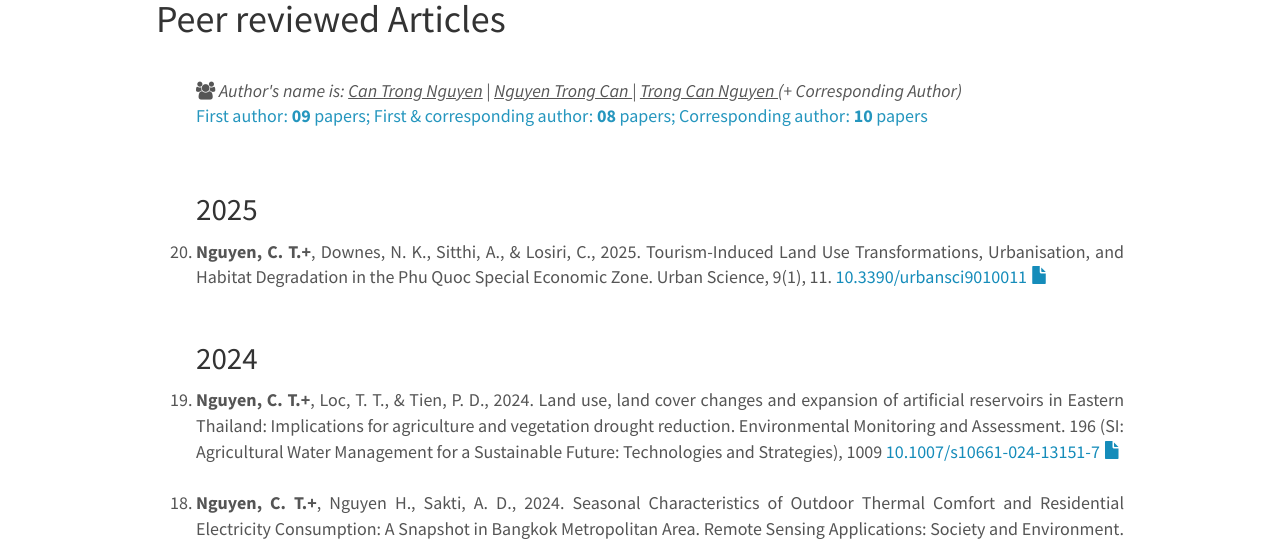
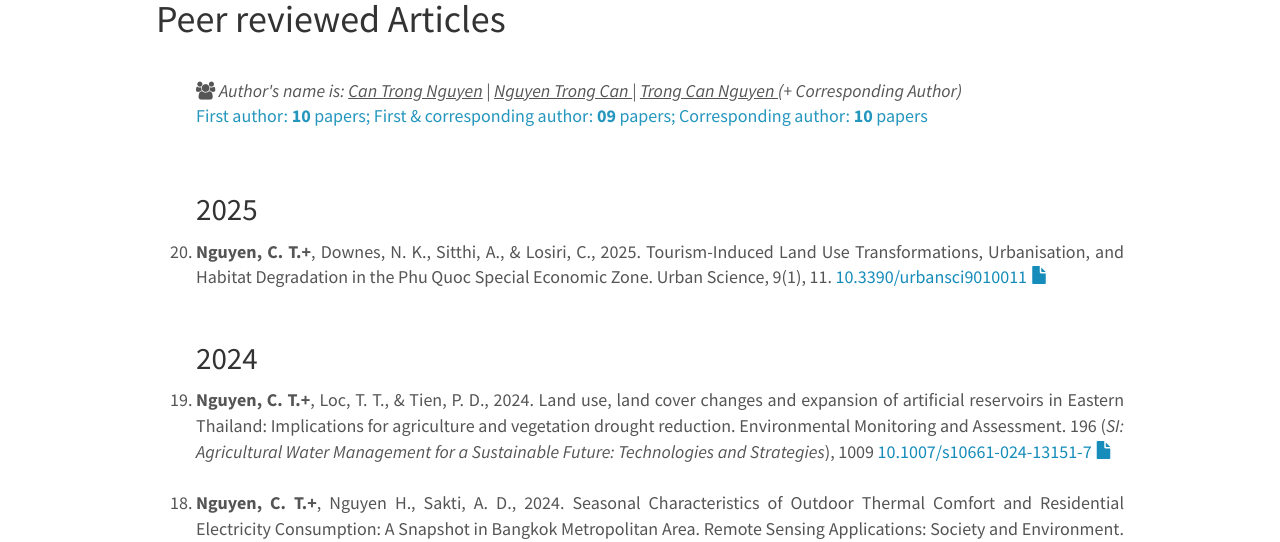
Before and after one commit to canng/cann, a Jekyll site: the page built from _pages/publications.md, in a window 1280 px wide and 900 px high, scrolled down 521 px. Shown: the part 156-698 px from the top of the window. Built offline with Jekyll 4.4.1, drawn with Linux system fonts in a browser that asks for light colours; nearby versions of some CDN libraries; some web fonts are replaced.

Commit message:
Update author's publication count

```diff
--- a/_pages/publications.md
+++ b/_pages/publications.md
@@ -41,9 +41,10 @@ permalink: /publications/
 
 <i class="fa fa-users"></i><i> Author's name is: <u>Can Trong Nguyen</u> | <u>Nguyen Trong Can </u> | <u>Trong Can Nguyen </u></i> <i>(+ Corresponding Author)</i> <br>
 
-<p style='color: #2596be; font-size: 18px; text-align: justify"'>First author: <b>09</b> papers; First & corresponding author: <b>08</b> papers; Corresponding author: <b>10</b> papers</p>
+<p style='color: #2596be; font-size: 18px; text-align: justify"'>First author: <b>10</b> papers; First & corresponding author: <b>09</b> papers; Corresponding author: <b>10</b> papers</p>
 
 <br>
+
 
 <h3>2025 </h3>
 
@@ -53,7 +54,7 @@ permalink: /publications/
 
 <h3>2024 </h3>
 
-<li><b>Nguyen, C. T.+</b>, Loc, T. T., & Tien, P. D., 2024. Land use, land cover changes and expansion of artificial reservoirs in Eastern Thailand: Implications for agriculture and vegetation drought reduction. Environmental Monitoring and Assessment. 196 (SI: Agricultural Water Management for a Sustainable Future: Technologies and Strategies), 1009 <a href="https://doi.org/10.1007/s10661-024-13151-7">10.1007/s10661-024-13151-7</a><a href="{{ site.url }}{{ site.baseurl }}/assets/Article_archive/2024_EMA_LUCCC_ESS_Rayong.pdf">  <i class="glyphicon glyphicon-file"></i></a></li> <br>
+<li><b>Nguyen, C. T.+</b>, Loc, T. T., & Tien, P. D., 2024. Land use, land cover changes and expansion of artificial reservoirs in Eastern Thailand: Implications for agriculture and vegetation drought reduction. Environmental Monitoring and Assessment. 196 (<i>SI: Agricultural Water Management for a Sustainable Future: Technologies and Strategies</i>), 1009 <a href="https://doi.org/10.1007/s10661-024-13151-7">10.1007/s10661-024-13151-7</a><a href="{{ site.url }}{{ site.baseurl }}/assets/Article_archive/2024_EMA_LUCCC_ESS_Rayong.pdf">  <i class="glyphicon glyphicon-file"></i></a></li> <br>
 
 <li><b>Nguyen, C. T.+</b>, Nguyen H., Sakti, A. D., 2024. Seasonal Characteristics of Outdoor Thermal Comfort and Residential Electricity Consumption: A Snapshot in Bangkok Metropolitan Area. Remote Sensing Applications: Society and Environment. 101106. <a href="https://doi.org/10.1016/j.rsase.2023.101106">10.1016/j.rsase.2023.101106</a><a href="{{ site.url }}{{ site.baseurl }}/assets/Article_archive/2023_RSASE_101106_Thermal_comfort.pdf">  <i class="glyphicon glyphicon-file"></i></a></li> <br>
 
```
